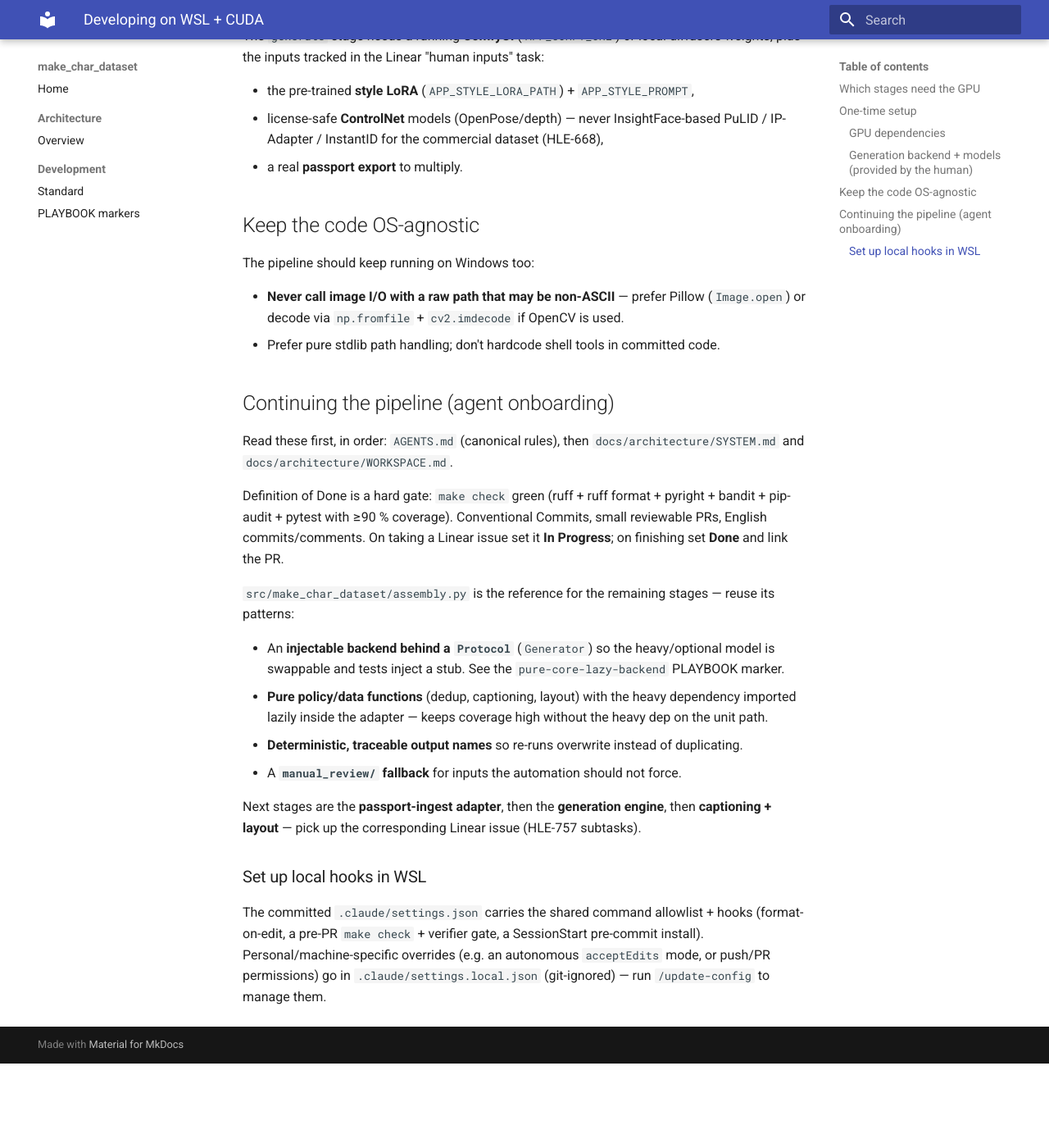
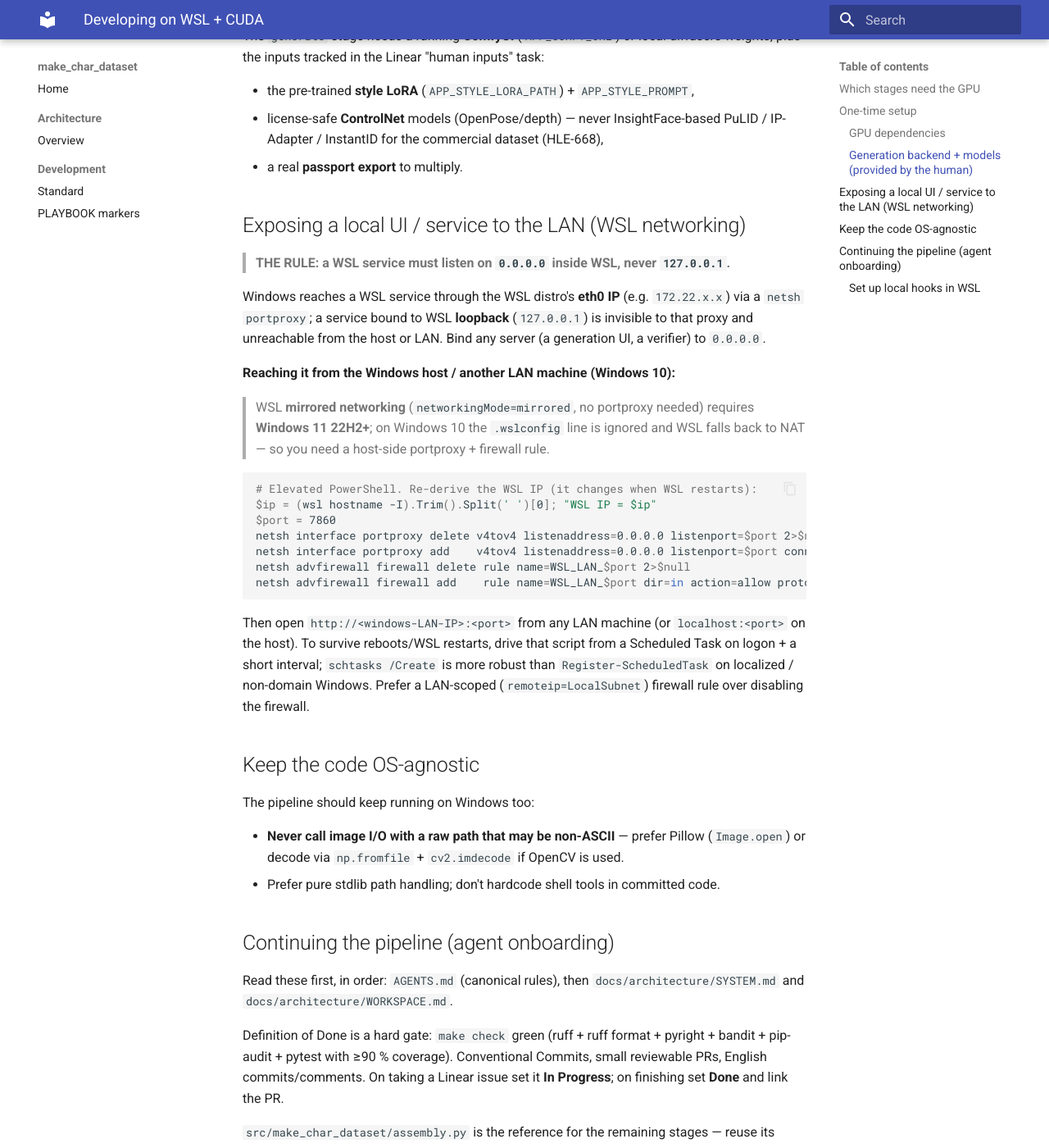
Before and after one commit to hleserg/make-char-dataset, an MkDocs documentation site: the page built from docs/development/WSL_DEV.md, in a window 1280 px wide and 1400 px high, scrolled down 1533 px. Shown: the whole window at 82% size. Built offline with MkDocs 1.6.1 and Material for MkDocs 9.7.7, drawn with Linux system fonts in a browser that asks for light colours; before the commit the page ends 2830 px from its top, so only the background shows below that.

Commit message:
docs(wsl): add LAN networking rule — bind services to 0.0.0.0
A WSL service must bind 0.0.0.0 (not 127.0.0.1) to be reachable via the Windows
host portproxy / LAN. Adds the Win10 portproxy+firewall recipe and the Win11-only
mirrored-networking caveat.

Co-Authored-By: Claude Opus 4.8 (1M context) <noreply@anthropic.com>

````diff
--- a/docs/development/WSL_DEV.md
+++ b/docs/development/WSL_DEV.md
@@ -63,6 +63,37 @@ diffusers weights, plus the inputs tracked in the Linear "human inputs" task:
   PuLID / IP-Adapter / InstantID for the commercial dataset (HLE-668),
 - a real **passport export** to multiply.
 
+## Exposing a local UI / service to the LAN (WSL networking)
+
+> **THE RULE: a WSL service must listen on `0.0.0.0` inside WSL, never `127.0.0.1`.**
+
+Windows reaches a WSL service through the WSL distro's **eth0 IP** (e.g.
+`172.22.x.x`) via a `netsh portproxy`; a service bound to WSL **loopback**
+(`127.0.0.1`) is invisible to that proxy and unreachable from the host or LAN. Bind
+any server (a generation UI, a verifier) to `0.0.0.0`.
+
+**Reaching it from the Windows host / another LAN machine (Windows 10):**
+
+> WSL **mirrored networking** (`networkingMode=mirrored`, no portproxy needed)
+> requires **Windows 11 22H2+**; on Windows 10 the `.wslconfig` line is ignored and
+> WSL falls back to NAT — so you need a host-side portproxy + firewall rule.
+
+```powershell
+# Elevated PowerShell. Re-derive the WSL IP (it changes when WSL restarts):
+$ip = (wsl hostname -I).Trim().Split(' ')[0]; "WSL IP = $ip"
+$port = 7860
+netsh interface portproxy delete v4tov4 listenaddress=0.0.0.0 listenport=$port 2>$null
+netsh interface portproxy add    v4tov4 listenaddress=0.0.0.0 listenport=$port connectaddress=$ip connectport=$port
+netsh advfirewall firewall delete rule name=WSL_LAN_$port 2>$null
+netsh advfirewall firewall add    rule name=WSL_LAN_$port dir=in action=allow protocol=TCP localport=$port remoteip=LocalSubnet
+```
+
+Then open `http://<windows-LAN-IP>:<port>` from any LAN machine (or `localhost:<port>`
+on the host). To survive reboots/WSL restarts, drive that script from a Scheduled Task
+on logon + a short interval; `schtasks /Create` is more robust than
+`Register-ScheduledTask` on localized / non-domain Windows. Prefer a LAN-scoped
+(`remoteip=LocalSubnet`) firewall rule over disabling the firewall.
+
 ## Keep the code OS-agnostic
 
 The pipeline should keep running on Windows too:
````
